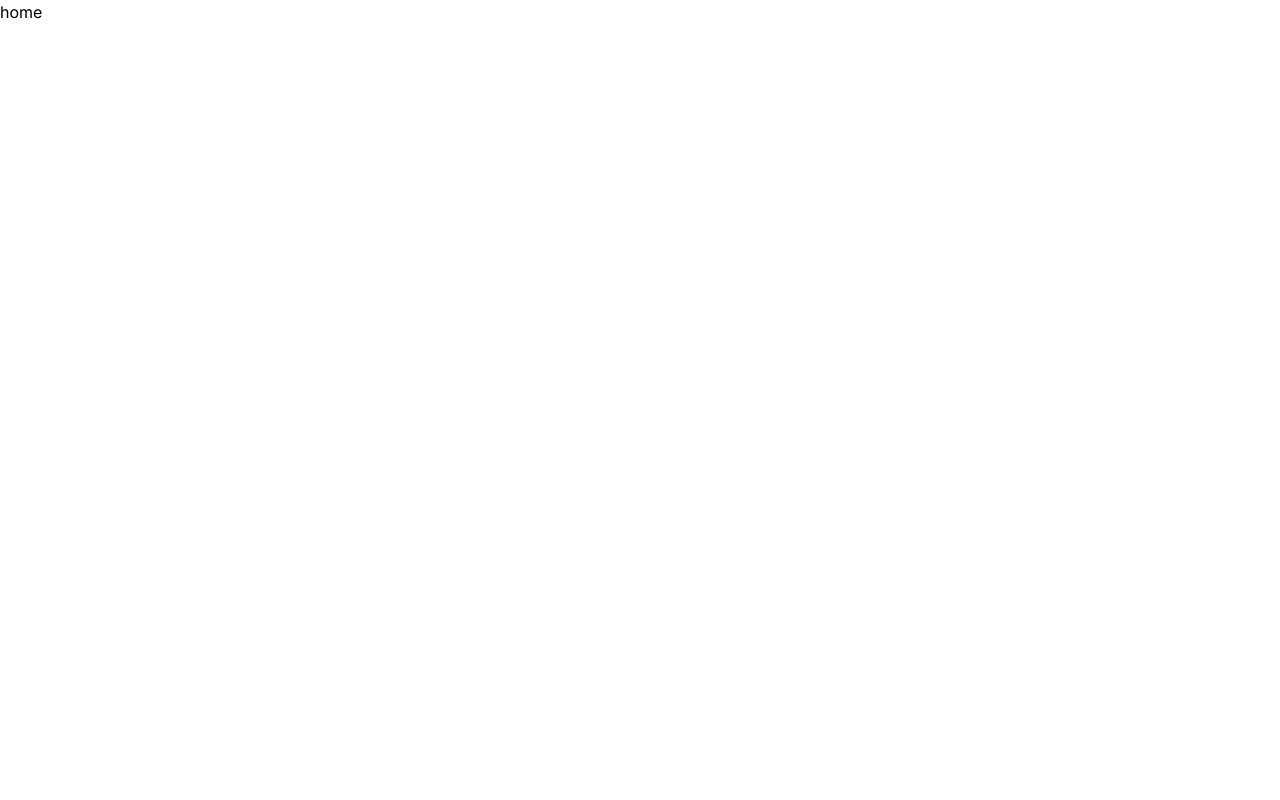
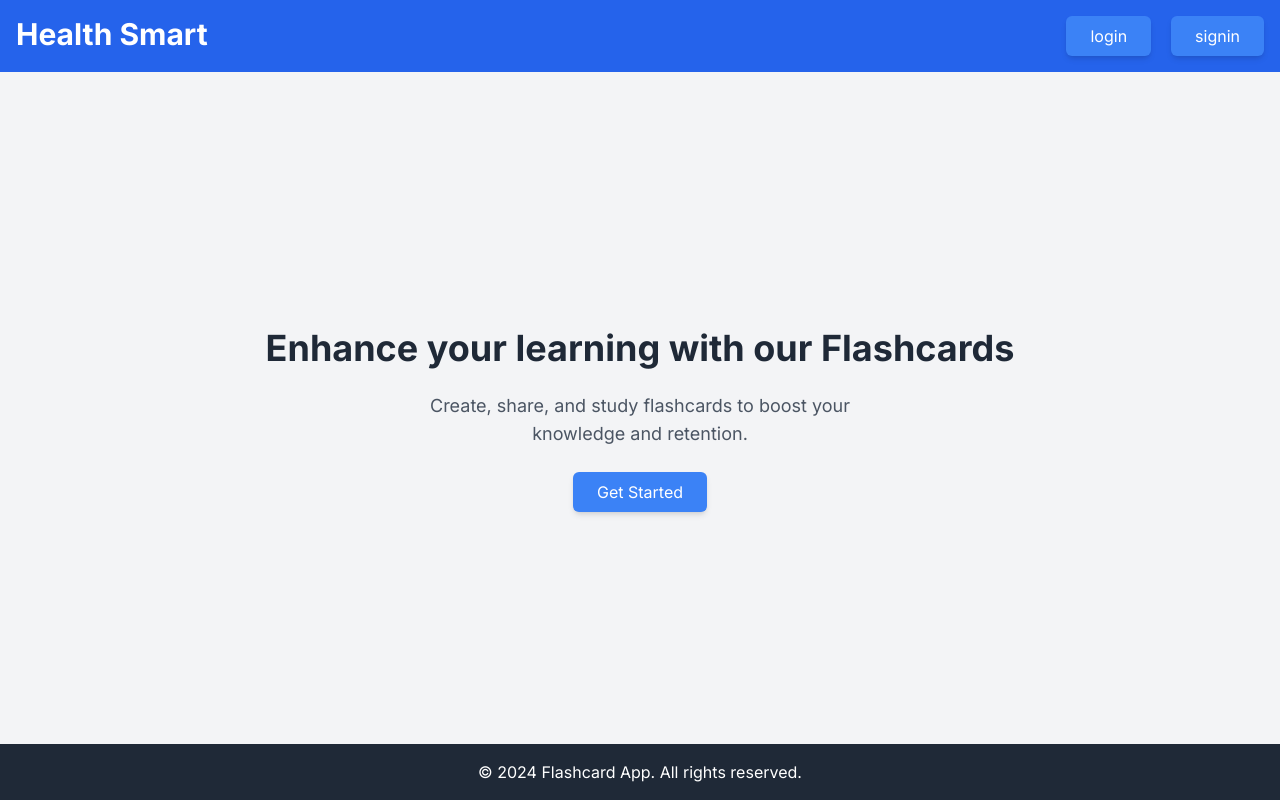
Before and after one commit to donkachii/health-smart, a Next.js app: page / in a window 1280 px wide. Built offline with nearby package versions, Linux system fonts and the light colour scheme; a web font is replaced by a local one.

Commit message:
added a landing page

```diff
--- a/src/app/page.js
+++ b/src/app/page.js
@@ -1,9 +1,43 @@
 // import { firestore } from "@/libs/firebase/config";
+
+import Head from 'next/head';
 
 export default function Home() {
   return (
-    <main>
-      home
-    </main>
+    <div className="min-h-screen bg-gray-100 flex flex-col justify-center items-center">
+      <Head>
+        <title>Flashcard App</title>
+        <meta name="description" content="Learn faster with our flashcard app" />
+        <link rel="icon" href="/favicon.ico" />
+      </Head>
+
+      <header className="bg-blue-600 w-full p-4 flex justify-between">
+        <h1 className="text-white text-3xl text-left font-bold">Health Smart</h1>
+        <div className="space-x-5">
+          <button className=" bg-blue-500 text-white  px-6 py-2 rounded-md shadow-md hover:bg-blue-700">
+    login
+  </button>
+  <button className=" bg-blue-500 text-white  px-6 py-2 rounded-md shadow-md hover:bg-blue-700">
+    signin
+  </button>
+  </div>
+      </header>
+
+      <main className="flex flex-col items-center justify-center flex-1">
+        <h2 className="text-2xl md:text-4xl font-bold text-gray-800 my-6 text-center">
+          Enhance your learning with our Flashcards
+        </h2>
+        <p className="text-gray-600 text-lg text-center max-w-md">
+          Create, share, and study flashcards to boost your knowledge and retention.
+        </p>
+        <button className="mt-6 bg-blue-500 text-white px-6 py-2 rounded-md shadow-md hover:bg-blue-700">
+          Get Started
+        </button>
+      </main>
+
+      <footer className="w-full p-4 bg-gray-800 text-white text-center">
+        <p>© 2024 Flashcard App. All rights reserved.</p>
+      </footer>
+    </div>
   );
 }
```
